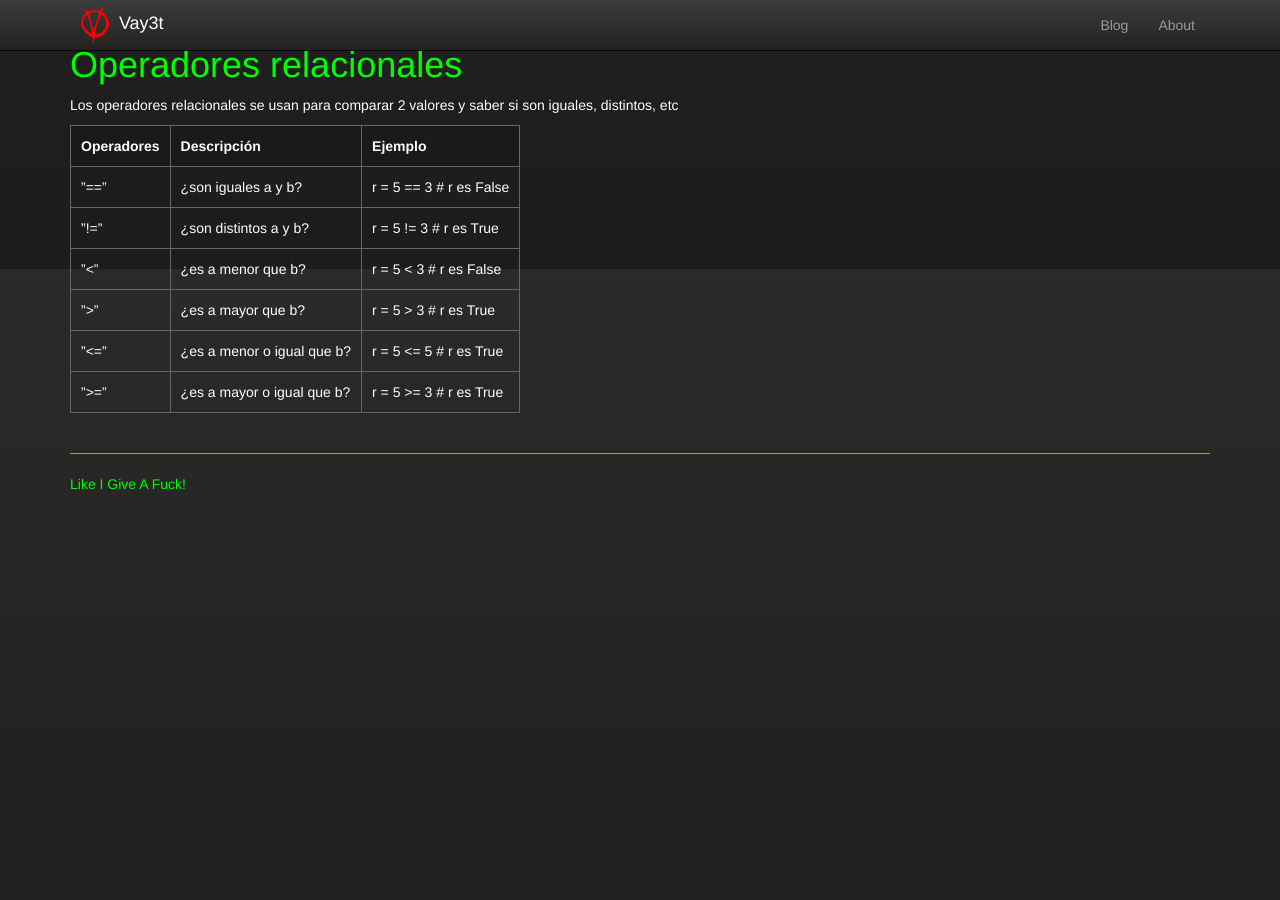
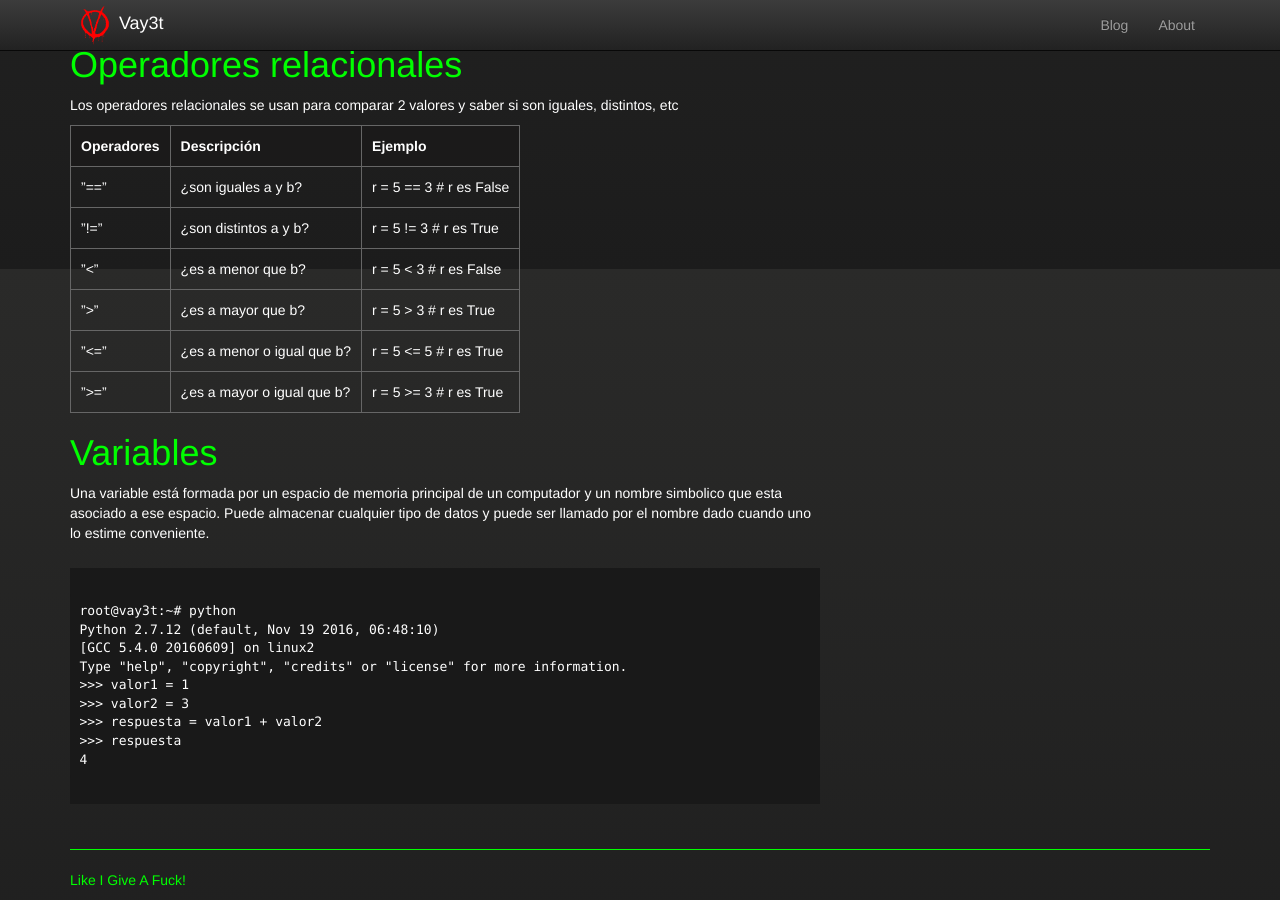
Before and after one commit to pvallejos/pvallejos.github.io, a Jekyll site: the page built from _posts/2017-10-17-Python-Part-1.md, in a window 1280 px wide and 900 px high, scrolled down 2431 px. Built offline with Jekyll 4.4.1, drawn with Linux system fonts in a browser that asks for light colours; nearby versions of some CDN libraries; comment, search, counter and statistics services are not loaded; before the commit the page ends 2935 px from its top, so only the background shows below that; some of the changed text lies outside the part shown.

Commit message:
Update 2017-10-17-Python-Part-1.md

````diff
--- a/_posts/2017-10-17-Python-Part-1.md
+++ b/_posts/2017-10-17-Python-Part-1.md
@@ -3,7 +3,7 @@ layout: post
 title: Python al dolor capitulo 1
 ---
 
-Introduccion a Python
+Introduccion a Python: ventajas, consola, tipo de datos, tipo de operadores y variables.
 
 # Antes de comenzar
 La serie de Python al dolor ofrece la ayuda y la enseñanza necesaria en poco tiempo para poder dominar uno de los lenguajes de scripting mas usados en la actualidad.
@@ -105,3 +105,18 @@ Operadores | Descripción | Ejemplo
 ">" | ¿es a mayor que b? | r = 5 > 3 # r es True
 "<=" | ¿es a menor o igual que b? | r = 5 <= 5 # r es True
 ">=" | ¿es a mayor o igual que b? | r = 5 >= 3 # r es True
+
+# Variables
+Una variable está formada por un espacio de memoria principal de un computador y un nombre simbolico que esta asociado a ese espacio. Puede almacenar cualquier tipo de datos y puede ser llamado por el nombre dado cuando uno lo estime conveniente.
+
+```
+root@vay3t:~# python
+Python 2.7.12 (default, Nov 19 2016, 06:48:10)
+[GCC 5.4.0 20160609] on linux2
+Type "help", "copyright", "credits" or "license" for more information.
+>>> valor1 = 1
+>>> valor2 = 3
+>>> respuesta = valor1 + valor2
+>>> respuesta
+4
+```
````
